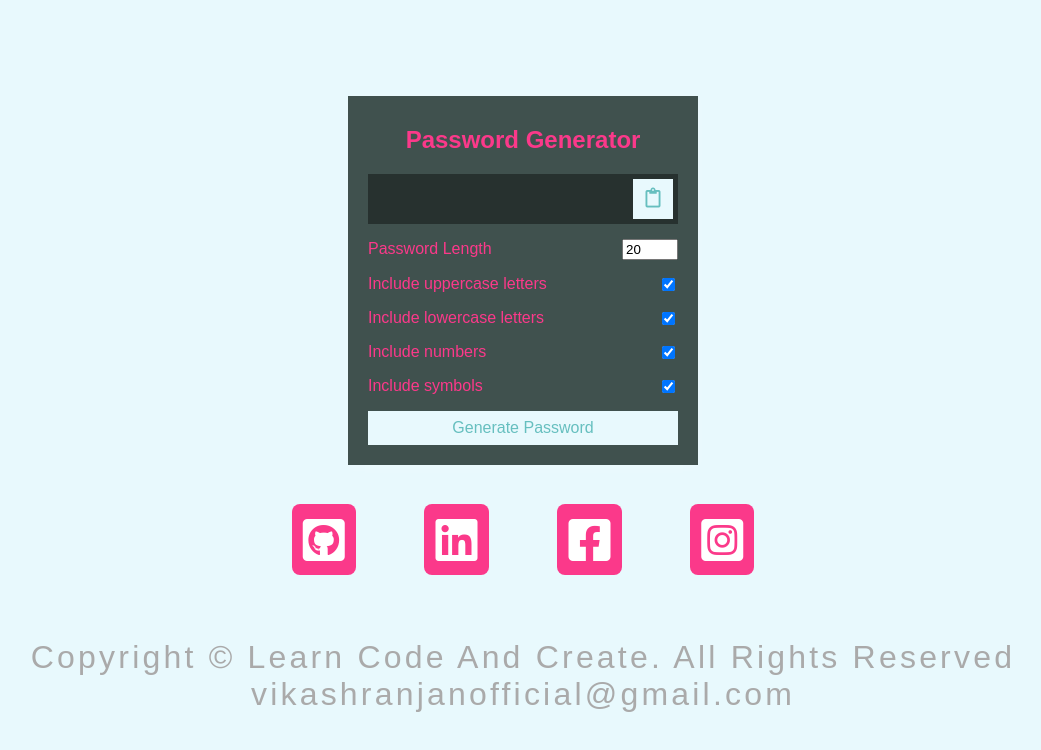
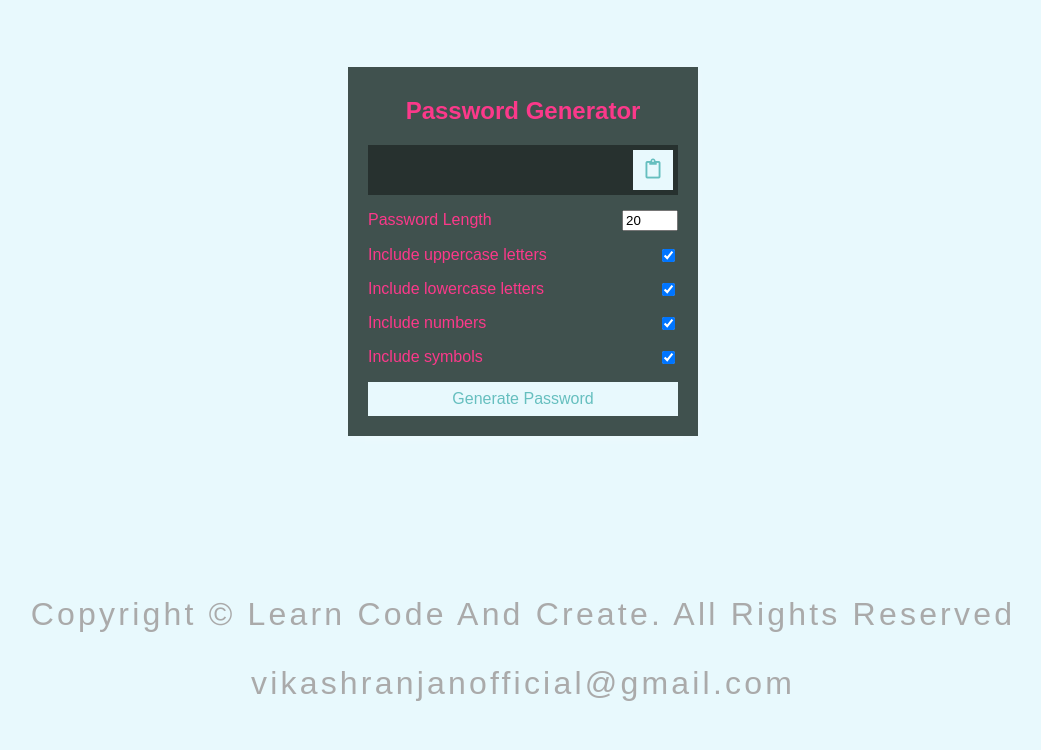
Before and after one commit to vika1221/password_generator, a plain HTML site: page index.html in a window 1280 px wide. Shown: the whole page, without its empty margins (117-1158 px from the left). Drawn offline with Linux system fonts and the light colour scheme; a web font is replaced by a local one.

Commit message:
Update index.html

```diff
--- a/index.html
+++ b/index.html
@@ -6,6 +6,25 @@
     <link rel="stylesheet" href="https://cdnjs.cloudflare.com/ajax/libs/font-awesome/5.14.0/css/all.min.css" integrity="sha512-1PKOgIY59xJ8Co8+NE6FZ+LOAZKjy+KY8iq0G4B3CyeY6wYHN3yt9PW0XpSriVlkMXe40PTKnXrLnZ9+fkDaog==" crossorigin="anonymous" />
     <link rel="stylesheet" href="style.css" />
     <title>Password Generator</title>
+
+    <style>
+      .footer{
+        color: #333;
+      }
+      .copyright{
+      margin-top: 20vh;
+      display: flex;
+      align-items: center;
+      justify-content:center;
+      }
+
+      .email{
+          margin-top: 0;
+          display: flex;
+      }
+
+    </style>
+
   </head>
   <body>
     <div class="container">
@@ -44,26 +63,12 @@
       </button>
     </div>
     <script src="script.js"></script>
-     <footer class="section-5 center">
-     <!-- Made with ❤️ in India -->
-     <div class="social-media">
-        <a href="https://github.com/vika1221" target="_blank" class="social-media-link">
-          <i class="fab fa-github-square"></i>
-        </a>
-        <a href="https://www.linkedin.com/in/vikash-ranjan-kumar-85aa31238/" target="_blank" class="social-media-link">
-          <i class="fab fa-linkedin"></i>
-        </a>
-        <a href="https://www.facebook.com/profile.php?id=100008193256820" target="_blank" class="social-media-link">
-          <i class="fab fa-facebook-square"></i>
-        </a>
-        <a href="https://www.instagram.com/_vikashranjan_/" target="_blank" class="social-media-link">
-          <i class="fab fa-instagram-square"></i>
-        </a>
-      </div>
-      <p class="copyright">
-        Copyright &copy; Learn Code And Create. All Rights Reserved
-        <br>vikashranjanofficial@gmail.com
-      </p>
-  </footer>
+     <footer class="footer">
+        <p class="copyright">
+            Copyright &copy; Learn Code And Create. All Rights Reserved
+
+          </p>
+          <p class="copyright email">vikashranjanofficial@gmail.com</p>
+    </footer>
   </body>
 </html>
```
